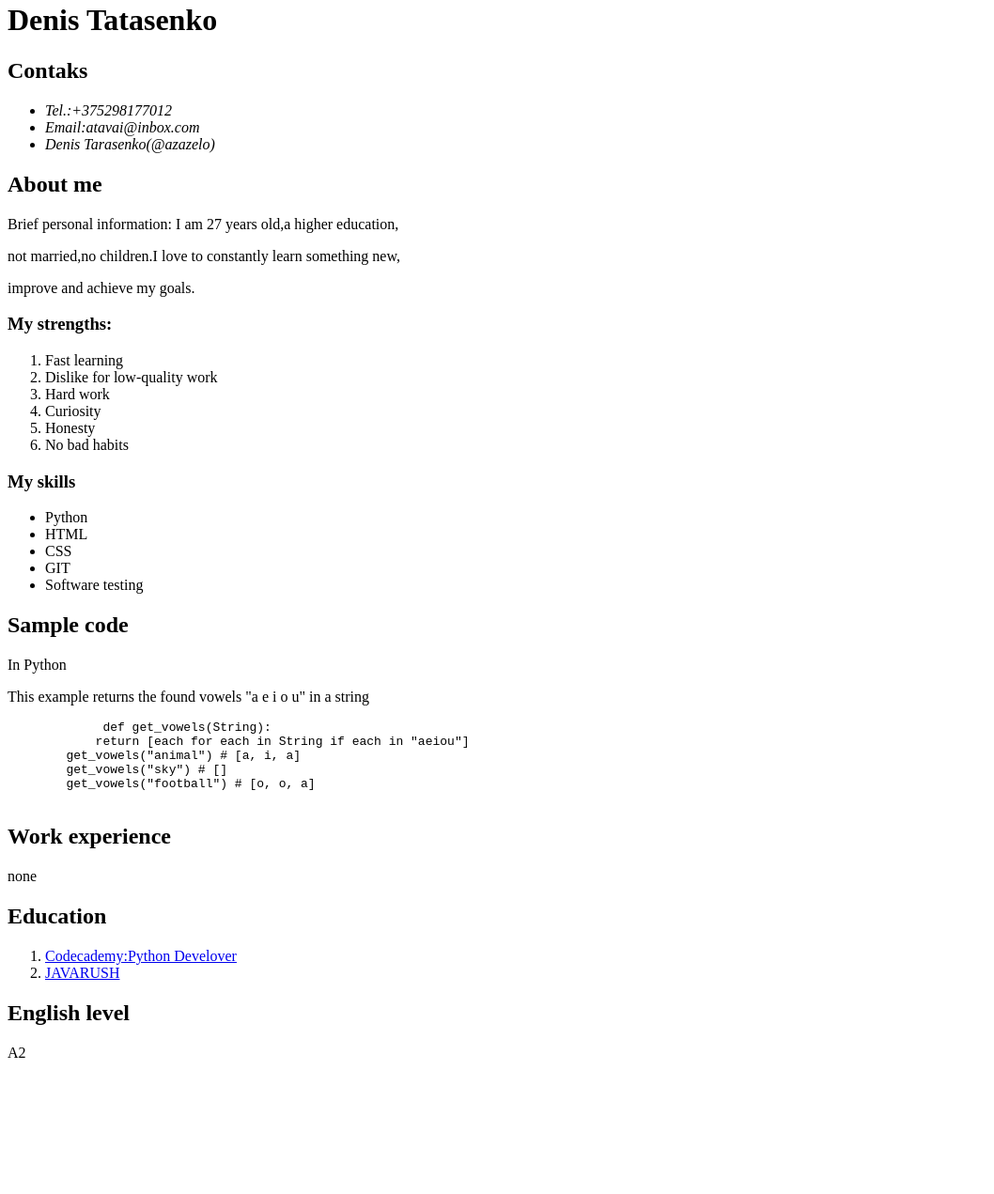
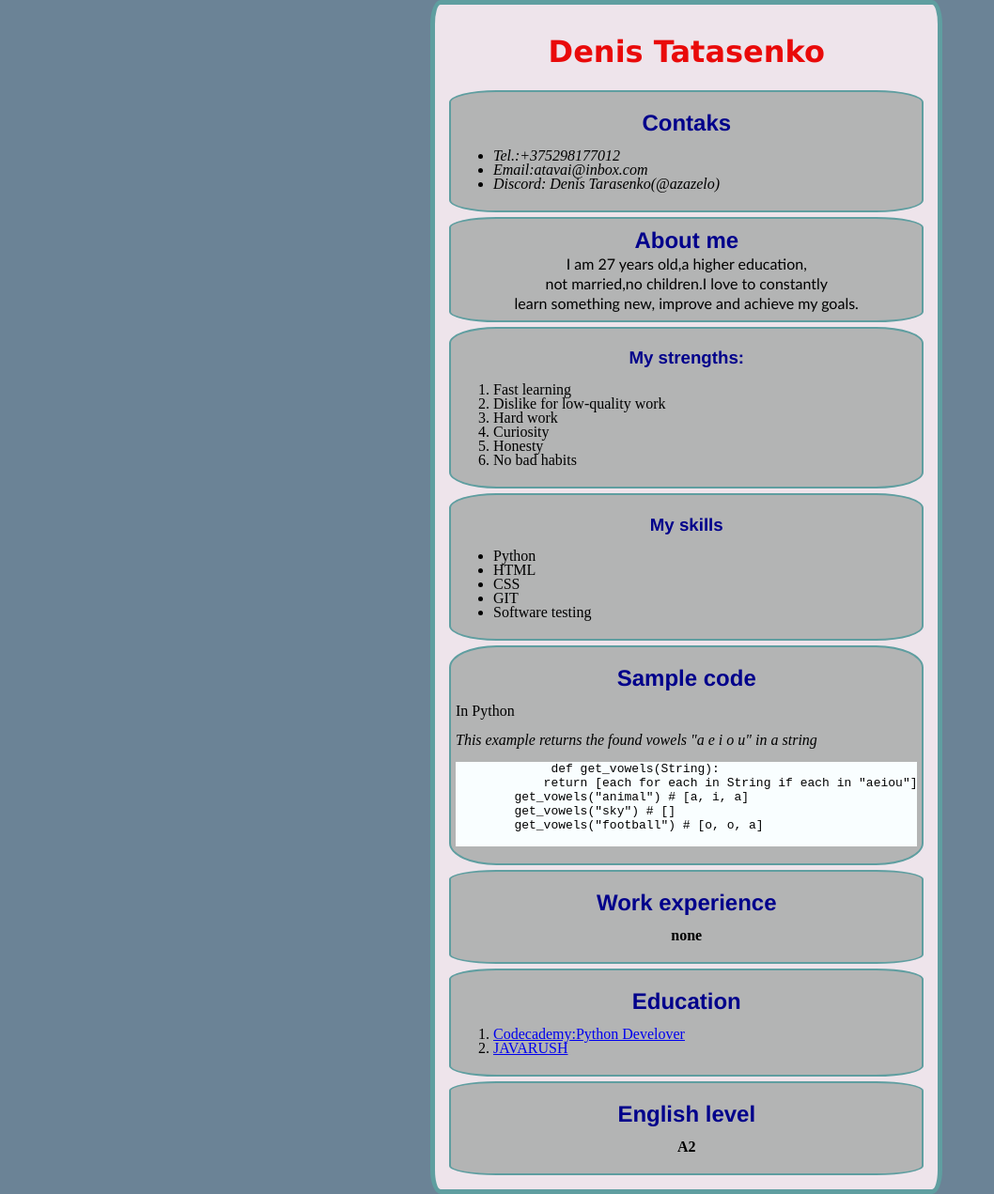
Before and after one commit to azazelo/rsschool-cv, a plain HTML site: page index.html in a window 1280 px wide. Shown: the part 18-1289 px from the top of the page at 94% size, without its empty margins (0-1058 px from the left). Before the commit the page ends 1164 px from the top, so only its background shows below. Drawn offline with Linux system fonts and the light colour scheme.

Commit message:
feat:add css file

```diff
--- a/index.html
+++ b/index.html
@@ -5,23 +5,29 @@
     <meta http-equiv="X-UA-Compatible" content="IE=edge">
     <meta name="viewport" content="width=>, initial-scale=1.0">
     <title>Document</title>
+    <link rel="stylesheet" type="text/css" href="style.css"/>
 </head>
 <body>
     <main>
-      <h1>Denis Tatasenko </h1>
-      <h2>Contaks</h2>
+      <h1 class="name">Denis Tatasenko </h1>
+      <section class="bloki">
+      <h2 class="tityl">Contaks</h2>
       <ul>
           <address>
       <li>Tel.:+375298177012</li>
       <li>Email:atavai@inbox.com</li>
-      <li>Denis Tarasenko(@azazelo)</li>
+      <li>Discord: Denis Tarasenko(@azazelo)</li>
     </ul>
         </address>
-      <h2>About me</h2>
-      <p>Brief personal information: I am 27 years old,a higher education,</p>
-      <p>not married,no children.I love to constantly learn something new,</p>
-      <p>improve and achieve my goals. </p>
-      <h3>My strengths:</h3>
+      </section>
+      <section class="aboutme">
+      <h2 class="tityl">About me</h2>
+      <p> I am 27 years old,a higher education,</p>
+      <p>not married,no children.I love to constantly </p>
+      <p>learn something new, improve and achieve my goals.</p>
+    </section>
+    <section class="bloki">
+      <h3 class="tityl">My strengths:</h3>
       <ol>
           <li>Fast learning</li>
           <li>Dislike for low-quality work</li>
@@ -30,7 +36,9 @@
           <li>Honesty</li>
           <li>No bad habits</li>
       </ol>
-         <h3>My skills</h3>
+      </section>
+      <section class="bloki">
+         <h3 class="tityl">My skills</h3>
          <ul>
              <li>Python</li>
              <li>HTML</li>
@@ -38,25 +46,34 @@
              <li>GIT</li>
              <li>Software testing</li>
          </ul>
-         <h2>Sample code</h2>
+        </section>
+        <section class="bloki">
+         <h2 class="tityl">Sample code</h2>
          <p>In Python</p>
-         <p>This example returns the found vowels "a e i o u" in a string</p>
-         <pre>
+         <p class="eхample">This example returns the found vowels "a e i o u" in a string</p>
+         <pre class="cod">
              def get_vowels(String):
             return [each for each in String if each in "aeiou"]
         get_vowels("animal") # [a, i, a]
         get_vowels("sky") # []
         get_vowels("football") # [o, o, a]
     </pre>
-    <h2>Work experience</h2>
-    <p>none</p>
-    <h2>Education</h2>
+     </section>
+     <section class="bloki">
+    <h2 class="tityl">Work experience</h2>
+    <p class="sv">none</p>
+     </section>
+     <section class="bloki">
+    <h2 class="tityl">Education</h2>
     <ol>
         <li><a href="https://www.codecademy.com/catalog/language/python?utm_source=pepperjam&utm_medium=affiliate&utm_term=235312&clickId=3643551171&pj_creativeid=8-12462&pj_publisherid=235312">Codecademy:Python Develover</a></li>
         <li><a href="https://javarush.ru/quests/QUEST_HARVARD_CS50">JAVARUSH</a></li>
     </ol>
-    <h2>English level</h2>
-    <p>A2</p>
+    </section>
+    <section class="bloki">
+    <h2 class="tityl">English level</h2>
+    <p class="sv">A2</p>
+    </section>
     </main>
 </body>
 </html>
--- /dev/null
+++ b/style.css
@@ -0,0 +1,50 @@
+body{
+    background-color: rgb(107, 131, 150);
+}
+.name{
+    color:rgb(233, 10, 10);
+    text-align: center;
+    font-family: 'Lucida Sans', 'Lucida Sans Regular', 'Lucida Grande', 'Lucida Sans Unicode', Geneva, Verdana, sans-serif;
+
+}
+main{
+   position:absolute;
+   left: 35%;
+   border:5px solid cadetblue;
+   border-radius: 2%;
+   padding:10px;
+   margin: 10px;
+   background-color: rgb(238, 228, 235);
+}
+.tityl{
+    text-align: center;
+    color:darkblue;
+    font-family:'Franklin Gothic Medium', 'Arial Narrow', Arial, sans-serif ;
+}
+.aboutme{
+    border:2px solid cadetblue;
+    border-radius: 10%;
+    background-color: rgb(179, 180, 180);
+    margin: 5px;
+    line-height: 5px;
+    font-family: 'Trebuchet MS', 'Lucida Sans Unicode', 'Lucida Grande', 'Lucida Sans', Arial, sans-serif;
+    text-align: center;
+}
+.bloki{
+    border:2px solid cadetblue;
+    border-radius: 10%;
+    background-color: rgb(179, 180, 180);
+    margin: 5px;
+    line-height: 15px;
+    padding:5px;
+}
+.cod{
+    background-color: rgb(249, 254, 255);
+}
+.eхample{
+    font-style:italic;
+}
+.sv{
+font-weight: 900 ;
+text-align: center;
+}
```
